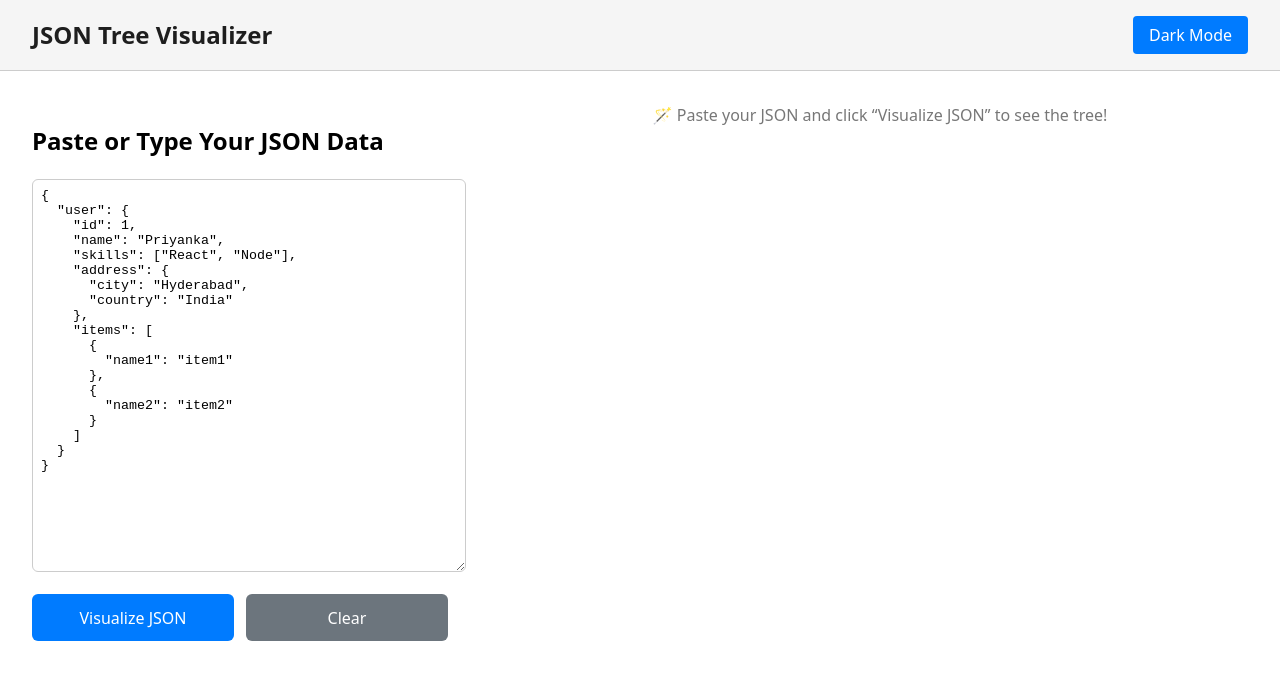
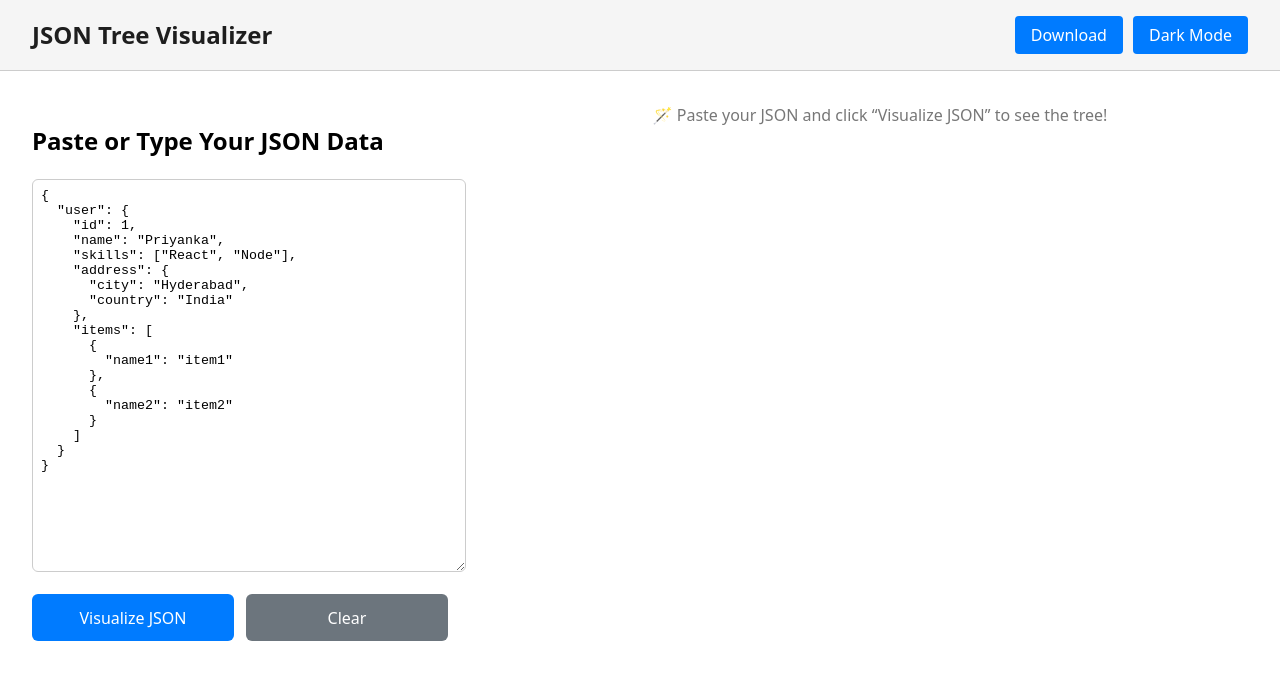
Before and after one commit to priyanka-777/JSON-Tree-Visualizer, a React app: page / in a window 1280 px wide. Shown: the top 680 px of the page. Built offline with nearby package versions, Linux system fonts and the light colour scheme; the HTML template or start-up script is replaced by a standard one.

Commit message:
feat:Added Image  Download functionality

```diff
--- a/package.json
+++ b/package.json
@@ -10,6 +10,8 @@
     "preview": "vite preview"
   },
   "dependencies": {
+    "dom-to-image-more": "^3.7.2",
+    "html-to-image": "^1.11.13",
     "react": "^19.1.1",
     "react-dom": "^19.1.1",
     "reactflow": "^11.11.4"
--- a/src/App.jsx
+++ b/src/App.jsx
@@ -1,4 +1,4 @@
-import { useState } from "react";
+import { useState,useRef } from "react";
 import JsonText from "./components/JsonText";
 import TreeVisualizer from "./components/TreeVisualizer";
 import { parseJsonToFlow } from "./utils/parseJsonToFlow";
@@ -10,8 +10,15 @@ export default function App() {
   const [searchTerm, setSearchTerm] = useState("");
   const [searchStatus, setSearchStatus] = useState(null);
   const [isDarkMode, setIsDarkMode] = useState(false);
+  const treeRef = useRef(null);
 
   const handleToggleTheme = () => setIsDarkMode(!isDarkMode);
+
+  const handleDownload = () => {
+    if (treeRef.current?.downloadAsImage) {
+      treeRef.current.downloadAsImage();
+    }
+  };
 
   const handleVisualize = (json) => {
     const { nodes, edges } = parseJsonToFlow(json);
@@ -41,7 +48,10 @@ export default function App() {
       }}
     >
       {/* Header */}
-      <Header isDarkMode={isDarkMode} onToggleTheme={handleToggleTheme} />
+      <Header
+      isDarkMode={isDarkMode}
+      onToggleTheme={handleToggleTheme}
+      onDownload={handleDownload} />
 
       {/* Main layout */}
       <div style={{ display: "flex", flexGrow: 1, overflow: "hidden" }}>
@@ -153,6 +163,7 @@ export default function App() {
           <div style={{ flexGrow: 1, position: "relative" }}>
             {flowData ? (
               <TreeVisualizer
+              forwardedRef={treeRef}
                 key={JSON.stringify(flowData.nodes.map((n) => n.id))}
                 nodes={flowData.nodes}
                 edges={flowData.edges}
--- a/src/components/Header.jsx
+++ b/src/components/Header.jsx
@@ -1,6 +1,6 @@
 import { useEffect, useState } from "react";
 
-export default function Header({ isDarkMode, onToggleTheme }) {
+export default function Header({ isDarkMode, onToggleTheme,onDownload }) {
   return (
     <header
       style={{
@@ -14,6 +14,21 @@ export default function Header({ isDarkMode, onToggleTheme }) {
       }}
     >
       <h1 style={{ fontSize: "1.5rem", margin: 0 }}>JSON Tree Visualizer</h1>
+      <div style={{ display: "flex", alignItems: "center", gap: "10px" }}>
+      <button
+          onClick={onDownload}
+          style={{
+            padding: "0.5rem 1rem",
+          border: "none",
+          borderRadius: "4px",
+          background: isDarkMode ? "#333" : "#007bff",
+          color: "#fff",
+          cursor: "pointer",
+          fontWeight: 500,
+          }}
+        >
+          Download
+        </button>
       <button
         onClick={onToggleTheme}
         style={{
@@ -28,6 +43,7 @@ export default function Header({ isDarkMode, onToggleTheme }) {
       >
         {isDarkMode ? "Light Mode" : "Dark Mode"}
       </button>
+      </div>
     </header>
   );
 }
--- a/src/components/TreeVisualizer.jsx
+++ b/src/components/TreeVisualizer.jsx
@@ -1,4 +1,5 @@
-import React, { useCallback, useEffect, useRef } from "react";
+import React, { useCallback, useEffect, useRef,forwardRef,useImperativeHandle } from "react";
+import { toPng } from "html-to-image";
 import ReactFlow, {
   Background,
   Controls,
@@ -9,17 +10,64 @@ import ReactFlow, {
   ReactFlowProvider,
 } from "reactflow";
 import "reactflow/dist/style.css";
+import domtoimage from "dom-to-image-more";
 
-function TreeVisualizerInner({ nodes: initialNodes, edges: initialEdges, searchTerm,isDarkMode,onSearchResult }) {
+function TreeVisualizerInner({ nodes: initialNodes, edges: initialEdges, searchTerm,isDarkMode,onSearchResult },ref) {
   const [nodes, setNodes, onNodesChange] = useNodesState(initialNodes);
   const [edges, , onEdgesChange] = useEdgesState(initialEdges);
   const { fitView } = useReactFlow();
   const nodesRef = useRef(nodes);
+  const reactFlowWrapperRef = useRef(null);
 
   // Keep ref updated but don't re-trigger effects
   useEffect(() => {
     nodesRef.current = nodes;
   }, [nodes]);
+
+  useImperativeHandle(ref, () => ({
+    async downloadAsImage() {
+      const flow = reactFlowWrapperRef.current?.querySelector(".react-flow__pane");
+      const viewport = reactFlowWrapperRef.current?.querySelector(".react-flow__viewport");
+
+      if (!flow || !viewport) {
+        console.error("React Flow pane/viewport not found");
+        return;
+      }
+
+      // Save transform and temporarily reset it
+      const originalTransform = viewport.style.transform;
+      viewport.style.transform = "none";
+
+      try {
+        // Force a reflow so reset applies
+        await new Promise((r) => requestAnimationFrame(r));
+
+        const padding = 40;
+
+        const dataUrl = await domtoimage.toPng(flow, {
+          bgcolor: isDarkMode ? "#121212" : "#ffffff",
+          quality: 1,
+          scale: 2,
+          cacheBust: true,
+          width: flow.scrollWidth,
+          height: flow.scrollHeight,
+        });
+
+        const link = document.createElement("a");
+        link.download = "tree-visualization.png";
+        link.href = dataUrl;
+        link.click();
+      } catch (err) {
+        console.error("Error generating full diagram:", err);
+        alert("Download failed. Check console for details.");
+      } finally {
+        // Restore the original transform
+        viewport.style.transform = originalTransform;
+      }
+    },
+  }));
+
+
 
   const nodeColor = useCallback((node) => {
     switch (node.data.type) {
@@ -87,6 +135,7 @@ function TreeVisualizerInner({ nodes: initialNodes, edges: initialEdges, searchT
 
   return (
     <div
+    ref={reactFlowWrapperRef}
       style={{
         width: "100%",
         height: "100%",
@@ -118,6 +167,8 @@ function TreeVisualizerInner({ nodes: initialNodes, edges: initialEdges, searchT
   );
 }
 
+const ForwardedTreeVisualizerInner = forwardRef(TreeVisualizerInner);
+
 export default function TreeVisualizer(props) {
   return (
     <div
@@ -130,7 +181,7 @@ export default function TreeVisualizer(props) {
       }}
     >
       <ReactFlowProvider>
-        <TreeVisualizerInner {...props} />
+      <ForwardedTreeVisualizerInner {...props} ref={props.forwardedRef} />
       </ReactFlowProvider>
     </div>
   );
```
Also changed, not shown: 1 other file (tests, documents, lock files or other folders).
